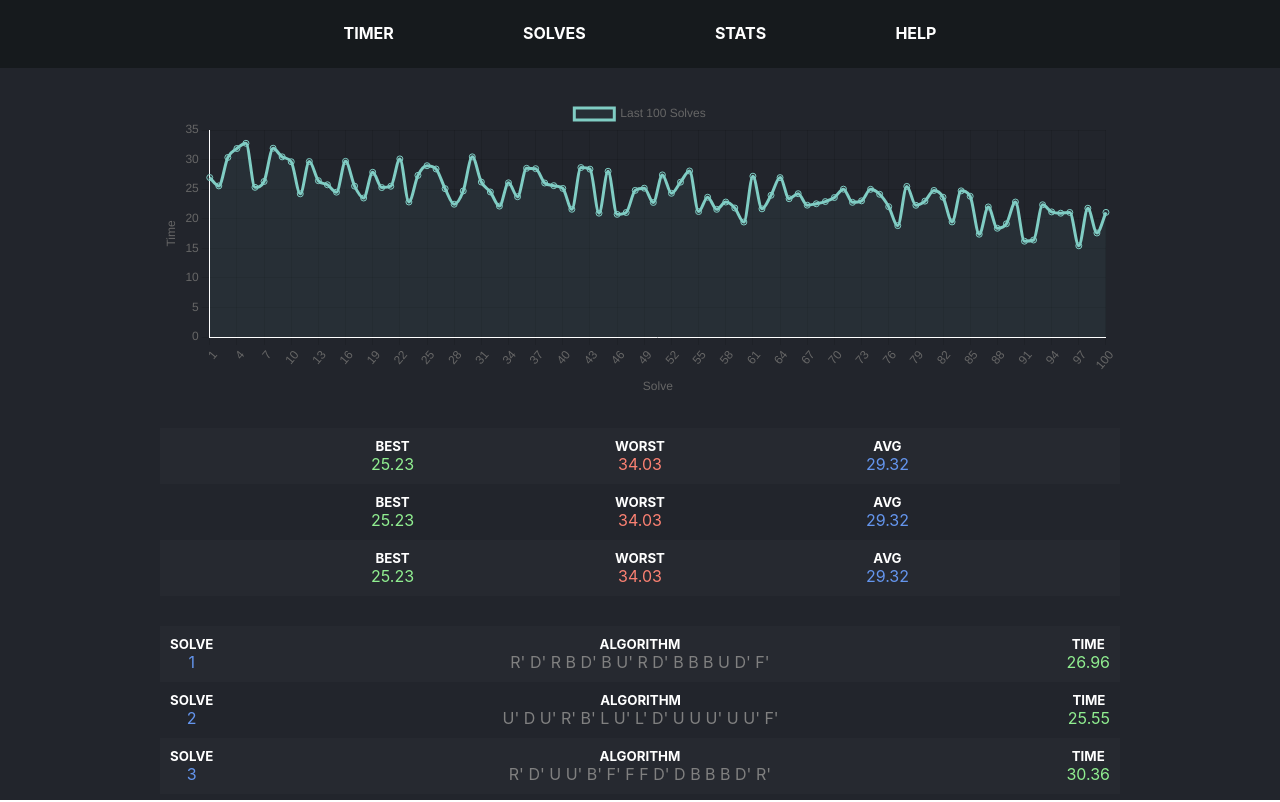
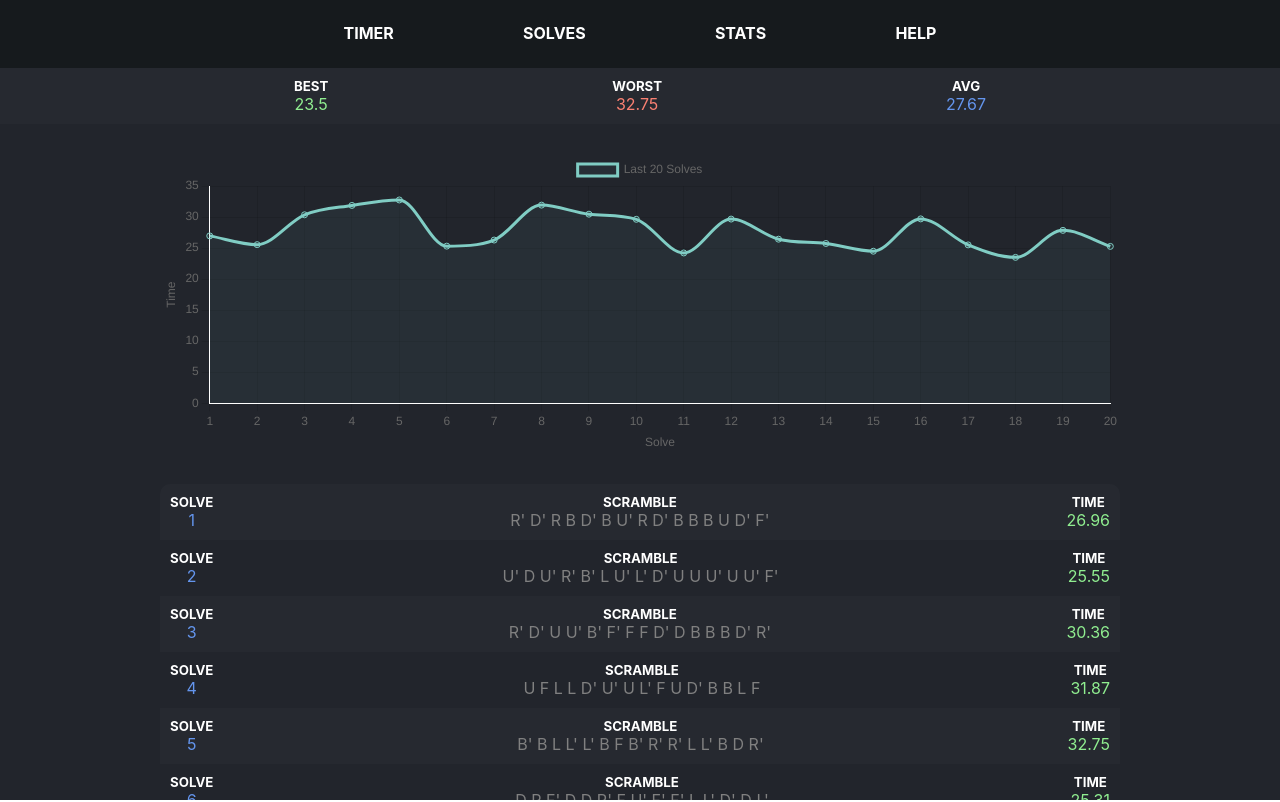
Before and after one commit to i-amare/cube-timer, a Next.js app: page /StatsScreen in a window 1280 px wide. Shown: the top 802 px of the page. Built offline with nearby package versions, Linux system fonts and the light colour scheme.

Commit message:
Added dynamic loading of data

```diff
--- a/pages/StatsScreen.tsx
+++ b/pages/StatsScreen.tsx
@@ -17,12 +17,26 @@ interface solve {
 
 const StatsScreen: NextPage = () => {
 
+	const numOfEntries = Math.min(20, dummyData.length);
+	const labels: string[] = [];
+	const dataPoints: solve[] = [];
+	let worstTime = -Infinity, bestTime = Infinity, avgTime = 0, totalTime = 0;
+	for (let i = 0; i < numOfEntries; i++) {
+		labels.push(`${i + 1}`);
+		dataPoints.push(dummyData[i]);
+		const currentTime = dummyData[i].time;
+		totalTime += currentTime;
+		if (currentTime > worstTime) worstTime = currentTime;
+		if (currentTime < bestTime) bestTime = currentTime;
+	}
+	avgTime = Math.round(totalTime / numOfEntries * 100) / 100;
+
 	const file: ChartData<"line"> = {
-		labels: dummyData.map((val: solve, idx: number) => `${idx + 1}`),
+		labels: labels,
 		datasets: [
 			{
-				label: `Last ${dummyData.length} Solves`,
-				data: dummyData.map((val: solve) => {
+				label: `Last ${numOfEntries} Solves`,
+				data: dataPoints.map((val: solve) => {
 					return val.time
 				}),
 				fill: true,
@@ -65,17 +79,17 @@ const StatsScreen: NextPage = () => {
 	return (
 		<div className={styles.statsscreen}>
 			<NavBar />
+			<StatBar lighten={true} best={bestTime} worst={worstTime} average={avgTime} />
 			<div className={styles.container}>
 				<div className={styles.chart}>
 					<Line data={file} options={chartConfig} />
 				</div>
-				<StatBar lighten={true} best={25.23} worst={34.03} average={29.32} />
-				<StatBar lighten={false} best={25.23} worst={34.03} average={29.32} />
-				<StatBar lighten={true} best={25.23} worst={34.03} average={29.32} />
+				{/* <StatBar lighten={false} best={25.23} worst={34.03} average={29.32} />
+				<StatBar lighten={true} best={25.23} worst={34.03} average={29.32} /> */}
 			</div>
 			<div className={styles.records}>
 				{
-					dummyData.map((solve: solve, index: number) => {
+					dataPoints.map((solve: solve, index: number) => {
 						return (
 							<Records algorithm={solve.scramble} time={solve.time} index={index + 1} />
 						)
--- a/pages/components/records.tsx
+++ b/pages/components/records.tsx
@@ -14,7 +14,7 @@ const Records = (props: recordsProps) => {
 				<p style={{ color: 'cornflowerblue' }}>{props.index}</p>
 			</div>
 			<div className={styles.cell} >
-				<h5>ALGORITHM</h5>
+				<h5>SCRAMBLE</h5>
 				<p style={{ color: 'grey' }}>{props.algorithm.join(" ")}</p>
 			</div>
 			<div className={styles.cell} >
--- a/styles/StatsScreen.module.css
+++ b/styles/StatsScreen.module.css
@@ -2,6 +2,7 @@
 	background-color: var(--primary-bg-colour);
 	width: 100%;
 	height: 100vh;
+	overflow: hidden;
 }
 
 .container {
@@ -18,6 +19,7 @@
 .records {
 	width: 75%;
 	margin: 30px auto;
-	max-height: 350px;
+	max-height: 45vh;
 	overflow: scroll;
+	border-radius: 10px;
 }
--- a/styles/globals.css
+++ b/styles/globals.css
@@ -9,11 +9,10 @@
 ::-webkit-scrollbar {
 	width: 10px;
 	height: 0;
-
 }
 
 ::-webkit-scrollbar-track {
-	background-color: #ffffff;
+	background-color: #ffffff15;
 	border-radius: 100vw;
 }
 
```
